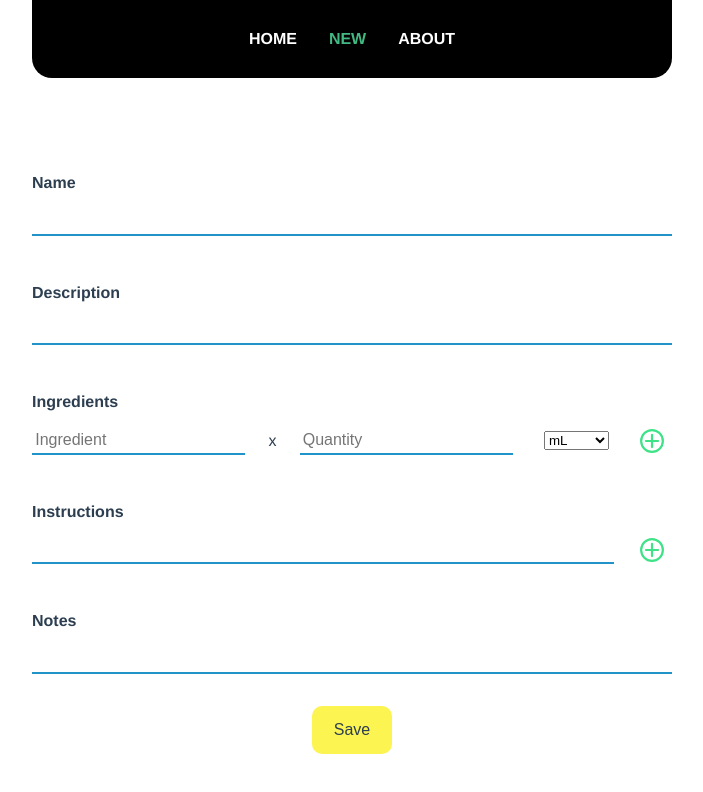
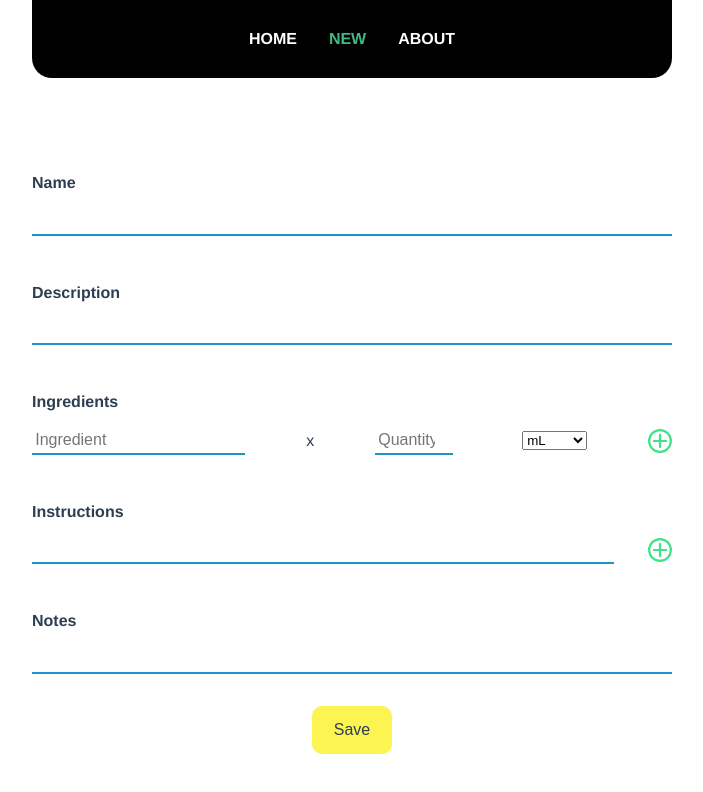
Before and after one commit to tanguymartinez/recipes, a Vue app: page /new in a window 1280 px wide. Shown: the top 792 px of the page, without its empty margins (288-991 px from the left). Built offline with nearby package versions, Linux system fonts and the light colour scheme.

Commit message:
Add navigation buttons Fix styling Fix component not refreshing data

```diff
--- a/src/App.vue
+++ b/src/App.vue
@@ -6,7 +6,7 @@
       <router-link :to="{name : 'about'}">ABOUT</router-link>
     </div>
     <transition name="router-view" mode="out-in">
-      <router-view />
+      <router-view :key="$route.fullPath" />
     </transition>
   </div>
 </template>
@@ -27,6 +27,9 @@ body
   width: 50%;
   min-width: 35rem;
   margin: auto;
+  padding-left: 3rem;
+  padding-right: 3rem;
+  padding-bottom: 2rem;
 }
 
 #nav {
--- a/src/components/FormRecipe.vue
+++ b/src/components/FormRecipe.vue
@@ -1,5 +1,6 @@
 <template>
   <div>
+    <button-back v-if="$route.params.back" />
     <form action>
       <label for="name">Name</label>
       <input type="text" name="name" id="name" v-model="name" />
@@ -32,6 +33,7 @@
 import ListDynamicSteps from "./ListDynamicSteps";
 import ListDynamicIngredients from "./ListDynamicIngredients";
 import InputText from "./InputText";
+import ButtonBack from "./ButtonBack";
 
 export default {
   data: function() {
@@ -47,7 +49,8 @@ export default {
   components: {
     ListDynamicSteps,
     ListDynamicIngredients,
-    InputText
+    InputText,
+    ButtonBack
   },
   mounted: function() {
     if (!this.$route.params.id) {
--- a/src/components/ListDynamic.vue
+++ b/src/components/ListDynamic.vue
@@ -43,6 +43,7 @@ export default {
   display: flex
   justify-content: space-between
   align-items: center
+  flex-wrap: wrap
   >*
     margin-left: .5rem
     margin-right: .5rem
--- a/src/components/ListDynamicIngredients.vue
+++ b/src/components/ListDynamicIngredients.vue
@@ -51,6 +51,7 @@
       />
       x
       <input
+        class="input-add-quantity"
         ref="inputAddQuantity"
         type="number"
         placeholder="Quantity"
@@ -164,12 +165,13 @@ input:disabled
     &:last-child
       margin-left: 1rem
       margin-right: 0
-.input-quantity
-  width: 3rem
+.input-quantity, .input-add-quantity
+  width: 4.5rem
 
 [class^="button"]
   @include mixins.button
 
 [class*="button-add"], [class*="button-remove"]
+  margin: 0
   @include mixins.hover-rotate-half
 </style>
--- a/src/components/ListDynamicSteps.vue
+++ b/src/components/ListDynamicSteps.vue
@@ -136,5 +136,6 @@ p[contenteditable="false"]
   @include mixins.button
 
 [class*="button-add"], [class*="button-remove"]
+  margin: 0
   @include mixins.hover-rotate-half
 </style>
--- a/src/components/ShowRecipe.vue
+++ b/src/components/ShowRecipe.vue
@@ -1,7 +1,6 @@
 <template>
   <div>
-    <router-link :to="{ name: 'recipe-edit', params: { id: $route.params.id} }">Edit</router-link>
-    <button-back v-if="$route.params.back" />
+    <button-navigate value="Home" :to="{name: 'home'}" direction="left" />
     <h1>{{ recipe.name }}</h1>
     <p>{{ recipe.description }}</p>
     <h2>Ingredients:</h2>
@@ -23,11 +22,16 @@
     </ol>
     <h2>Notes:</h2>
     <p>{{ recipe.notes }}</p>
+    <button-navigate
+      value="Edit"
+      direction="right"
+      :to="{ name: 'recipe-edit', params: { id: $route.params.id, back: true} }"
+    />
   </div>
 </template>
 
 <script>
-import ButtonBack from "./ButtonBack";
+import ButtonNavigate from "./ButtonNavigate";
 export default {
   data: function() {
     return {
@@ -42,7 +46,7 @@ export default {
     );
   },
   components: {
-    ButtonBack
+    ButtonNavigate
   }
 };
 </script>
```
